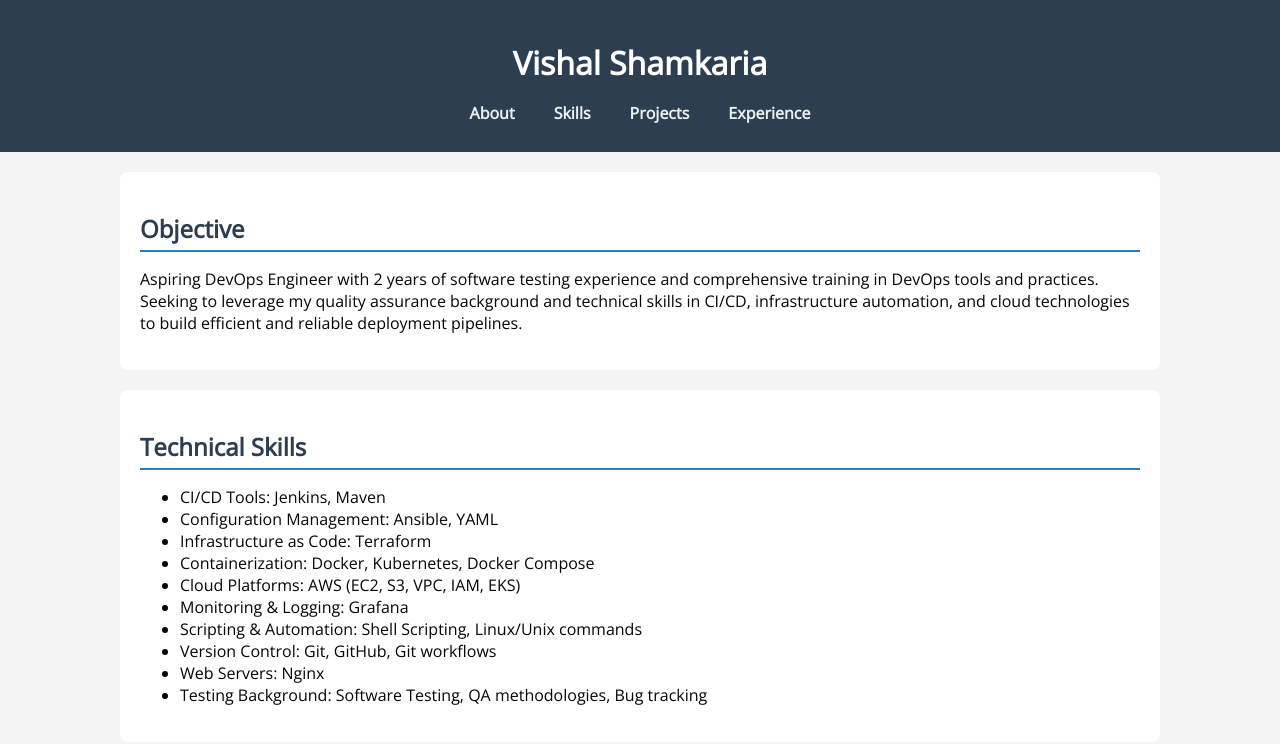
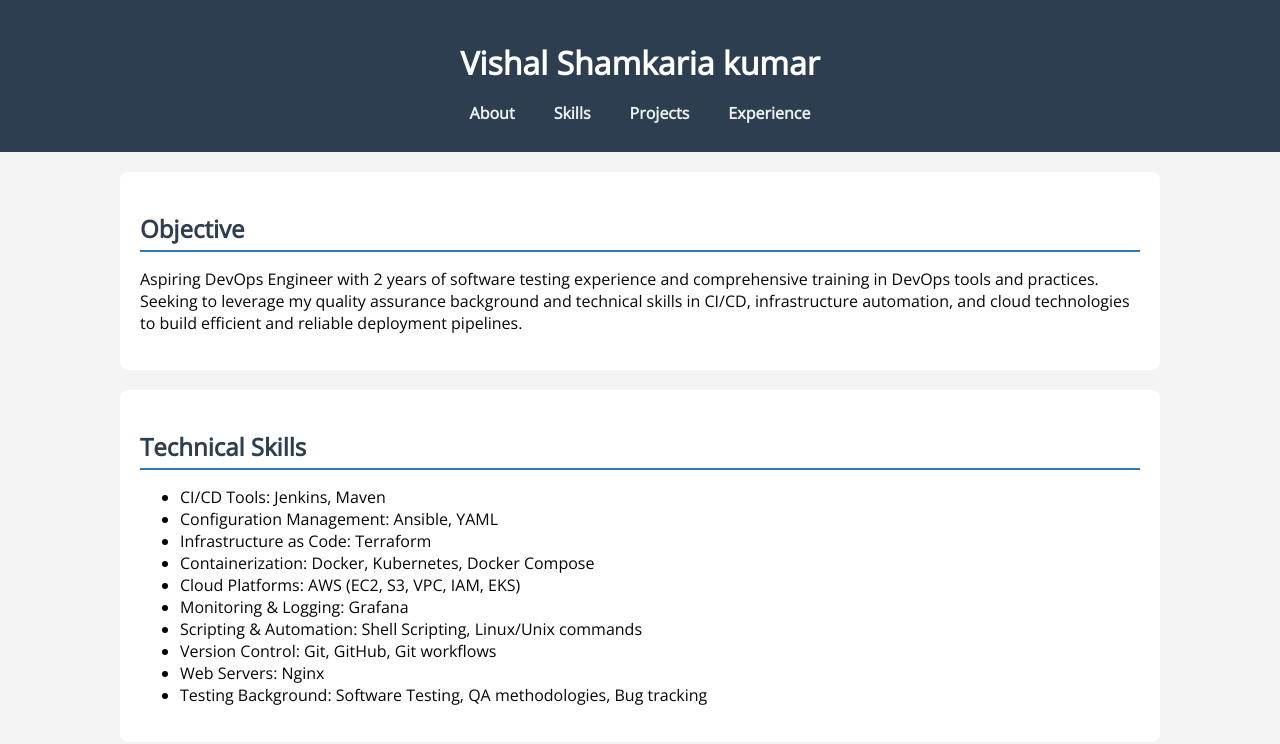
Before and after one commit to vishal368/Portfolio, a plain HTML site: page Home.html in a window 1280 px wide. Drawn offline with nearby package versions, Linux system fonts and the light colour scheme.

Commit message:
version1

```diff
--- a/Home.html
+++ b/Home.html
@@ -57,7 +57,7 @@
 <body>
 
 <header>
-  <h1>Vishal Shamkaria</h1>
+  <h1>Vishal Shamkaria kumar</h1>
   <div class="nav">
     <a href="#about">About</a>
     <a href="#skills">Skills</a>
```
